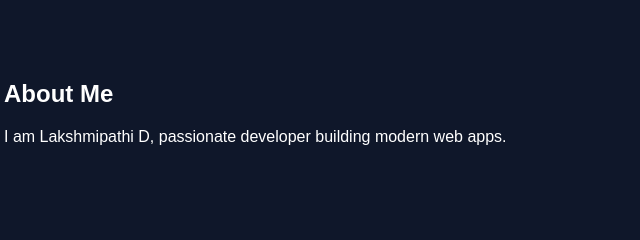
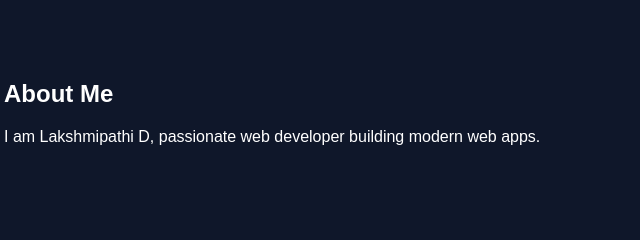
Before and after one commit to lakshmipathid3-cyber/portfolio-project-final, a website: page index.html in a window 1280 px wide. Shown: the part 840-1080 px from the top of the page, 124-764 px from the left. Drawn offline with Linux system fonts and the light colour scheme.

```diff
--- a/index.html
+++ b/index.html
@@ -33,7 +33,7 @@
 
 <section id="about" class="section">
   <h2>About Me</h2>
-  <p>I am Lakshmipathi D, passionate developer building modern web apps.</p>
+  <p>I am Lakshmipathi D, passionate web developer building modern web apps.</p>
 </section>
 
 <section id="skills" class="section">
```
